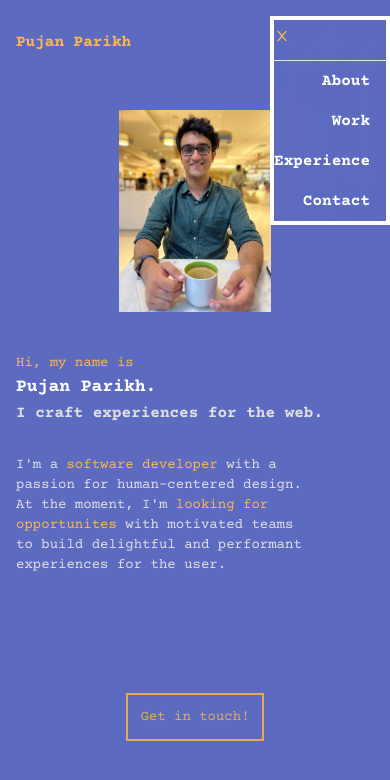
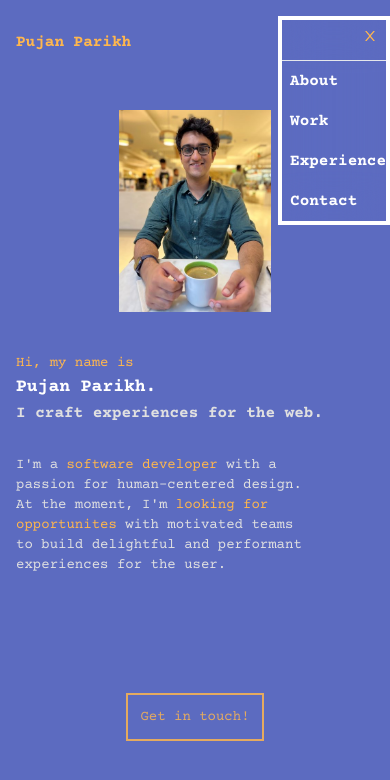
Before and after one commit to pujxn/portfolio-website, a React (Vite) app: page / in a window 390 px wide. Both pictures are taken after a click on the button 366 px from the left and 38 px from the top of the page. Shown: the top 780 px of the page. Built offline with nearby package versions, Linux system fonts and the light colour scheme.

Commit message:
Changed hamburger menu layout

```diff
--- a/src/components/mobile components/HomeMobile.jsx
+++ b/src/components/mobile components/HomeMobile.jsx
@@ -11,15 +11,21 @@ const HomeMobile = () => {
     }
 
     return (
-        <div className="h-9/10 grid grid-rows-3 px-4">
-            <div className="row-start-1">
+        // <div className="h-9/10 grid grid-rows-3 px-4">
+        <div className="h-9/10 px-4">
+
+            {/* <div className="row-start-1"> */}
+            <div className="h-1/3">
                 <ProfileImage />
             </div>
-            <motion.div className="row-start-2 row-span-2 grid grid-rows-2" variants={containerVariant} initial="hidden" animate="visible">
-                <div className="row-start-1 row-span-1 ">
+            {/* <motion.div className="row-start-2 row-span-2 grid grid-rows-2" variants={containerVariant} initial="hidden" animate="visible"> */}
+            <motion.div className="h-2/3" variants={containerVariant} initial="hidden" animate="visible">
+                {/* <div className="row-start-1 row-span-1 "> */}
+                <div className="h-1/2">
                     <Text />
                 </div>
-                <div className="row-start-2 row-span-1">
+                {/* <div className="row-start-2 row-span-1"> */}
+                <div className="h-1/2">
                     <Button />
                 </div>
             </motion.div>
--- a/src/components/mobile components/Navbar Components/HamburgerMenuList.jsx
+++ b/src/components/mobile components/Navbar Components/HamburgerMenuList.jsx
@@ -3,11 +3,11 @@ import { AiOutlineClose } from "react-icons/ai"
 
 const HamburgerMenuList = ({ listItems, handleClose }) => {
     return (
-        <div className="absolute top-4 right-0 text-right backdrop-blur-xl border-4 border-white">
+        <div className="absolute top-4 right-0 text-left backdrop-blur-xl border-4 border-white">
             <ul className=" leading-10">
-                <li className="text-left"><button onClick={handleClose}><AiOutlineClose className="text-light-orange" /></button></li>
+                <li className="text-right pr-2"><button onClick={handleClose}><AiOutlineClose className="text-light-orange" /></button></li>
                 <hr />
-                {listItems.map(ele => <li key={objectHash(ele)} className="pr-4 text-white">{ele}</li>)}
+                {listItems.map(ele => <li key={objectHash(ele)} className="pl-2 text-white">{ele}</li>)}
             </ul>
         </div>
     )
```
